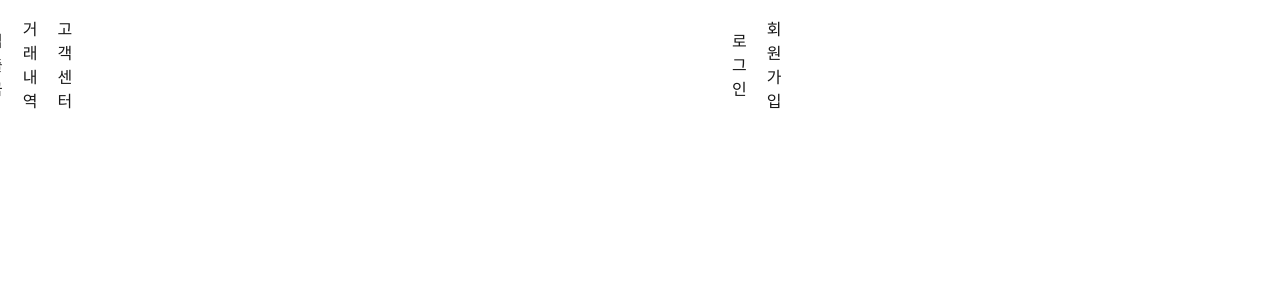
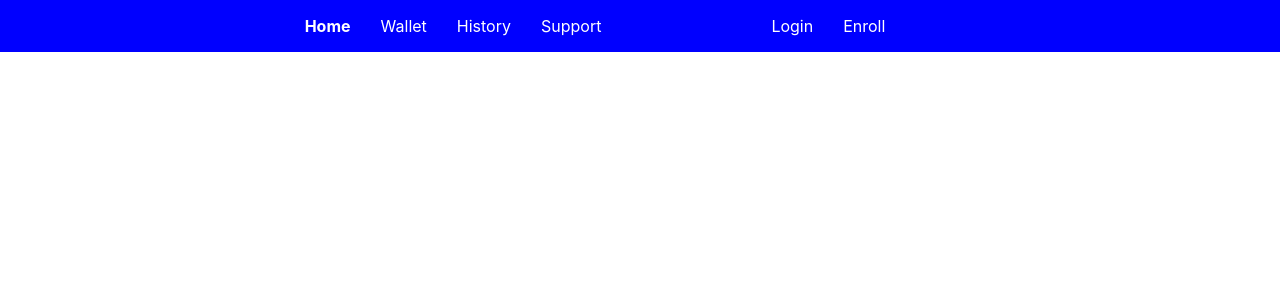
Before and after one commit to fwangdo/wonbit, a React (Create React App) app: page / in a window 1280 px wide. Shown: the top 300 px of the page. Built offline with nearby package versions, Linux system fonts and the light colour scheme.

Commit message:
feat(Header): Using bold

```diff
--- a/src/App.tsx
+++ b/src/App.tsx
@@ -1,11 +1,26 @@
 import React from 'react';
 import Header from './Components/Header';
+import { BrowserRouter as Router, Route, Routes } from 'react-router-dom';
+import Home from "./Routes/Home";
+import Wallet from "./Routes/Wallet";
+import History from "./Routes/History";
+import Support from "./Routes/Support";
+import Login from "./Routes/Login";
+import Enroll from "./Routes/Enroll";
 
 function App() {
   return (
-    <Header>
-      button
-    </Header>
+    <Router>
+      <Routes>
+        <Route path="./" element={<Home/>}/>
+        <Route path="./wallet" element={<Wallet/>}/>
+        <Route path="./history" element={<History/>}/>
+        <Route path="./support" element={<Support/>}/>
+        <Route path="./login" element={<Login/>}/>
+        <Route path="./enroll" element={<Enroll/>}/>
+      </Routes>
+      <Header />
+    </Router>
   );
 }
 
--- a/src/Components/Header.tsx
+++ b/src/Components/Header.tsx
@@ -1,6 +1,6 @@
 import { useState } from 'react';
 import { styled } from 'styled-components';
-import { Link } from 'react-router-dom';
+import { Link, useMatch } from 'react-router-dom';
 
 interface IChildren {
     children: string
@@ -14,43 +14,64 @@ const Col = styled.div`
     margin: 0;
     padding: 0;
     height: 100%;
+    background-color: blue;
 `;
 
 const Items = styled.ul`
     display: flex;
     align-items: center;
-    margin-right: 600px;
+    margin-right: 100px;
 `;
 
 const Item = styled.li`
-  margin-right: 20px;
-  color: ${(props) => props.theme.black.darker};
+  margin-right: 30px;
+  color: ${(props) => props.theme.white.lighter};
   transition: color 0.3s ease-in-out;
   position: relative;
   display: flex;
   justify-content: center;
   flex-direction: column;
+`;
+
+const StyledLink = styled(Link)`
+  color: ${(props) => props.theme.white.lighter};
+  text-decoration: none;
+
   &:hover {
     color: ${(props) => props.theme.black.lighter};
+  }
+
+  &:visited {
+    color: ${(props) => props.theme.white.lighter};
   }
 `;
 
 
-function Header( { children }: IChildren) {
+const Bold = styled.span`
+    color: ${(props) => props.theme.white.lighter};
+    font-weight: bold;
+`
+
+
+function Header() {
+    const homeMatch = useMatch('/');
+    const walletMatch = useMatch('/wallet');
+    const histMatch = useMatch('/history');
+    const supportMatch = useMatch('/support');
+
     return (
         <>
         <Col>
             <Items>
-                <Item>홈</Item>
-                <Item>거래소</Item>
-                <Item>입출금</Item>
-                <Item>거래내역</Item>
-                <Item>고객센터</Item>
+                <Item><StyledLink to="/">{ homeMatch ? <Bold>Home</Bold> : "Home" }</StyledLink></Item>
+                <Item><StyledLink to="/wallet">{ walletMatch ? <Bold>Wallet</Bold> : "Wallet" }</StyledLink></Item>
+                <Item><StyledLink to="/history">{ histMatch ? <Bold>History</Bold> : "History" }</StyledLink></Item>
+                <Item><StyledLink to="/support">{ supportMatch ? <Bold>Support</Bold> : "Support" }</StyledLink></Item>
             </Items>
 
             <Items>
-                <Item>로그인</Item>
-                <Item>회원가입</Item>
+                <Item>Login</Item>
+                <Item>Enroll</Item>
             </Items>
         </Col>
         </>
--- /dev/null
+++ b/src/Routes/Enroll.tsx
@@ -0,0 +1,5 @@
+function Enroll() {
+    return null;
+}
+
+export default Enroll;
--- /dev/null
+++ b/src/Routes/History.tsx
@@ -0,0 +1,5 @@
+function History() {
+    return null;
+}
+
+export default History;
--- /dev/null
+++ b/src/Routes/Home.tsx
@@ -0,0 +1,5 @@
+function Home() {
+    return null;
+}
+
+export default Home;
--- /dev/null
+++ b/src/Routes/Login.tsx
@@ -0,0 +1,5 @@
+function Login() {
+    return null;
+}
+
+export default Login;
--- /dev/null
+++ b/src/Routes/Support.tsx
@@ -0,0 +1,5 @@
+function Support() {
+    return null;
+}
+
+export default Support;
--- /dev/null
+++ b/src/Routes/Wallet.tsx
@@ -0,0 +1,5 @@
+function Wallet() {
+    return null;
+}
+
+export default Wallet;
```
